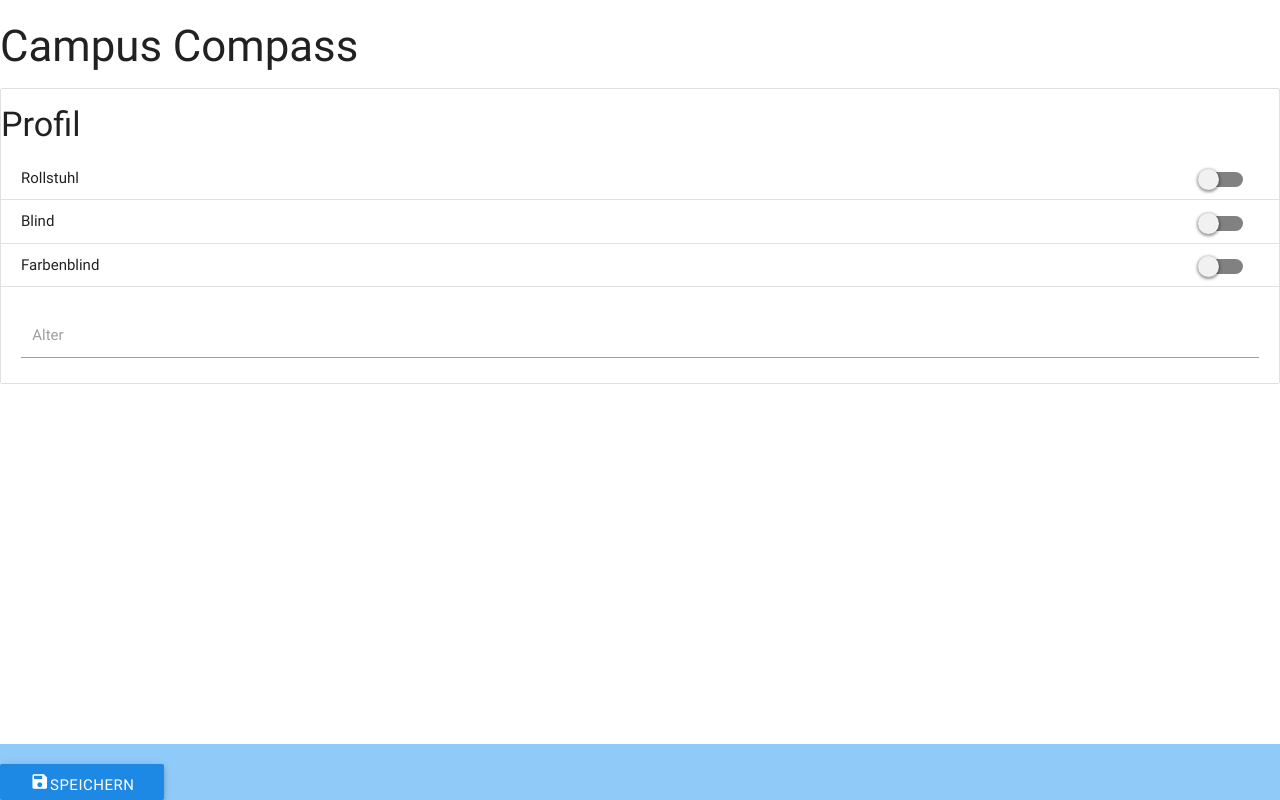
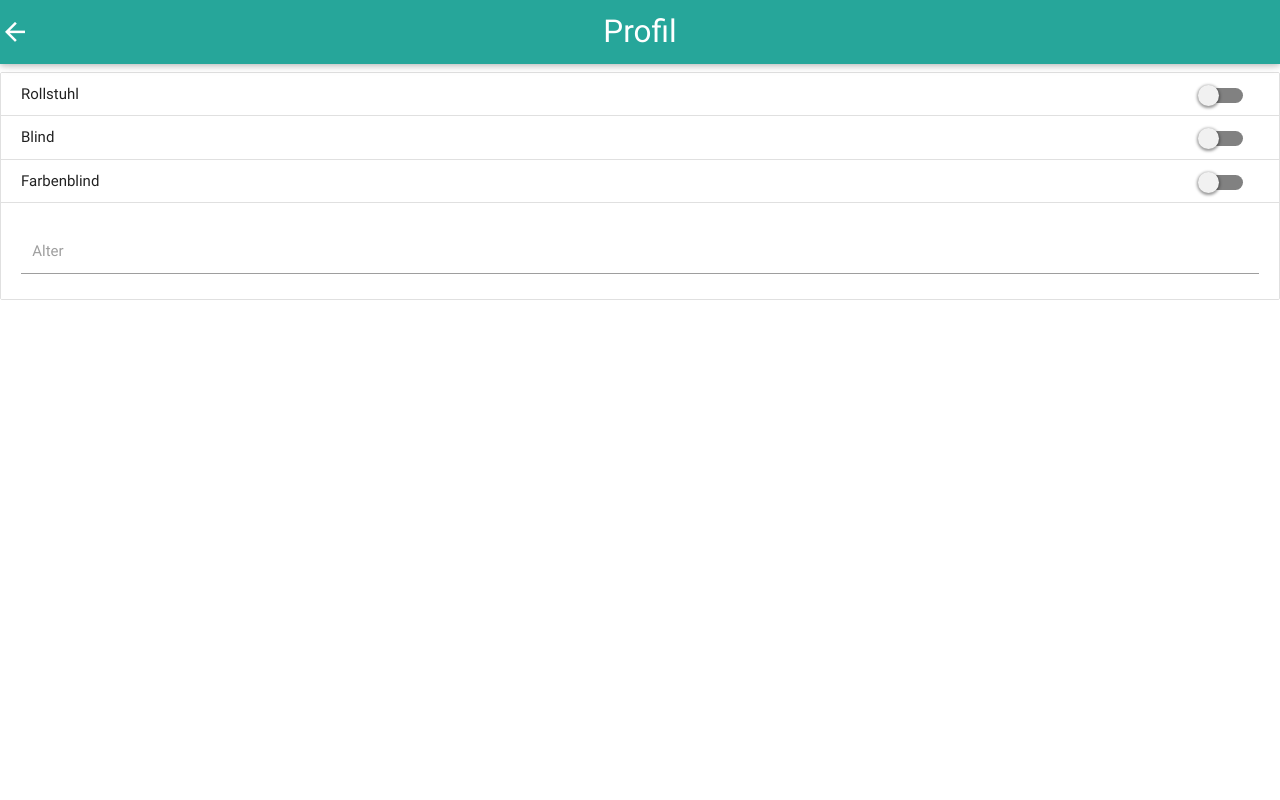
Before and after one commit to kRITZCREEK/Indoor-Nav, a plain HTML site: page www/profil.html in a window 1280 px wide. Drawn offline with nearby package versions, Linux system fonts and the light colour scheme.

Commit message:
überarbeitet die Profil-Seite

```diff
--- a/www/profil.html
+++ b/www/profil.html
@@ -15,9 +15,17 @@
         <script src="js/vendor/modernizr-2.8.3.min.js"></script>
     </header>
     <main>
-    <h3>Campus Compass</h3>
+    <div class="navbar-fixed">
+    <nav>
+        <div class="nav-wrapper teal lighten-1">
+        <a href="#" class="brand-logo center">Profil</a>
+        <a href="index.html">
+            <i class="mdi-navigation-arrow-back"></i>
+        </a>
+        </div>
+    </nav>
+</div>
     <ul class="collection">
-        <li class="collection-header"><h4>Profil</h4></li>
         <li class="collection-item">Rollstuhl
             <div class="secondary-content">
                 <div class="switch">
@@ -50,15 +58,12 @@
         </li>
         <li class="collection-item">
             <div class="input-field">
-                <input id="age" type="text" class="validate">
+                <input id="age" type="number" class="validate">
                 <label for="age">Alter</label>
             </div>
         </li>
     </ul>
     </main>
-        <footer id="nav-footer" class="page-footer blue lighten-3">
-        <a class="waves-effect blue darken-1 btn" href="index.html"><i class="mdi-content-save"></i>Speichern</a>
-    </footer>
     <script src="https://ajax.googleapis.com/ajax/libs/jquery/1.11.3/jquery.min.js"></script>
     <script>window.jQuery || document.write('<script src="js/vendor/jquery-1.11.3.min.js"><\/script>')</script>
     <script src="js/plugins.js"></script>
```
